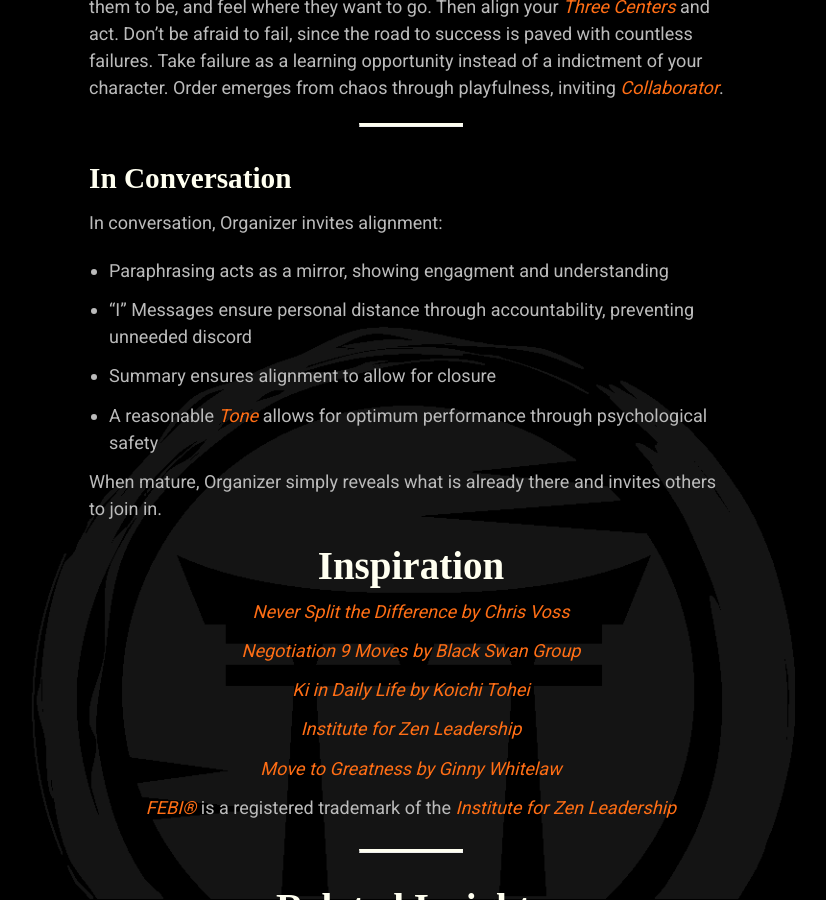
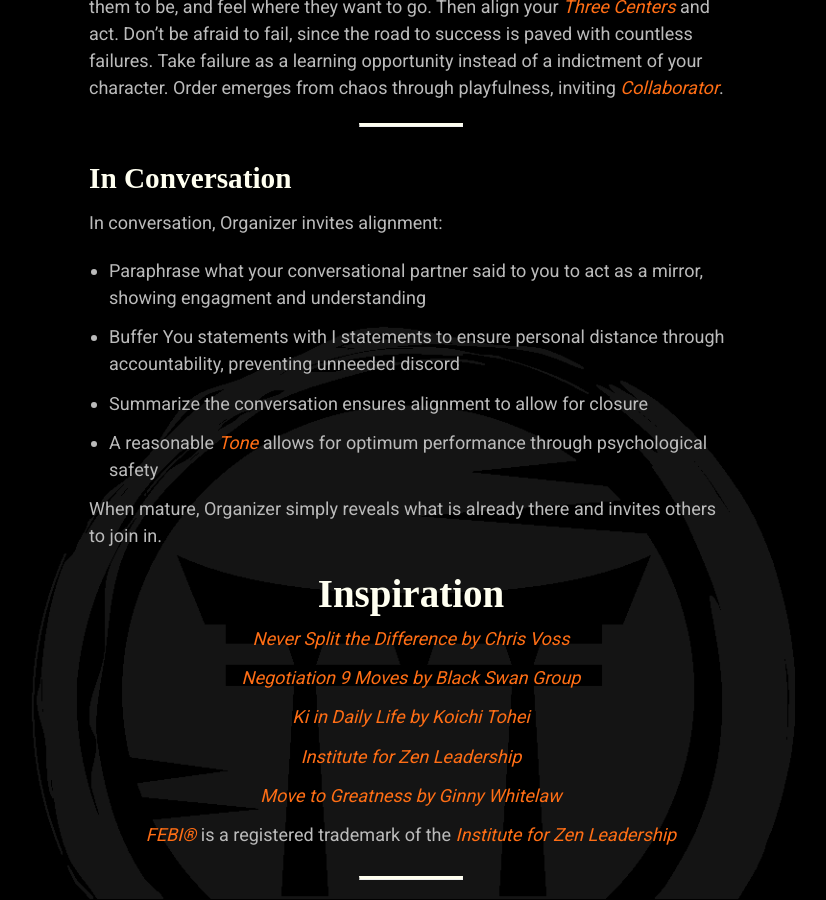
Before and after one commit to mindset-dojo/mindset-dojo.github.io, a Jekyll site: the page built from _forms/organizer.md, in a window 1280 px wide and 900 px high, scrolled down 1543 px. Shown: the whole window, without its empty margins (229-1055 px from the left). Built offline with Jekyll 4.4.1, drawn with Linux system fonts in a browser that asks for light colours; some web fonts are replaced.

Commit message:
refactor(organizer): remove voss jargon.

```diff
--- a/_forms/organizer.md
+++ b/_forms/organizer.md
@@ -53,9 +53,9 @@ Release tension by taking [One Breath](../one-breath), and allow the [Visionary]
 
 In conversation, Organizer invites alignment:
 
-- Paraphrasing acts as a mirror, showing engagment and understanding
-- "I" Messages ensure personal distance through accountability, preventing unneeded discord
-- Summary ensures alignment to allow for closure
+- Paraphrase what your conversational partner said to you to act as a mirror, showing engagment and understanding
+- Buffer You statements with I statements to ensure personal distance through accountability, preventing unneeded discord
+- Summarize the conversation ensures alignment to allow for closure
 - A reasonable [Tone](../tone/) allows for optimum performance through psychological safety
 
 When mature, Organizer simply reveals what is already there and invites others to join in.
```
